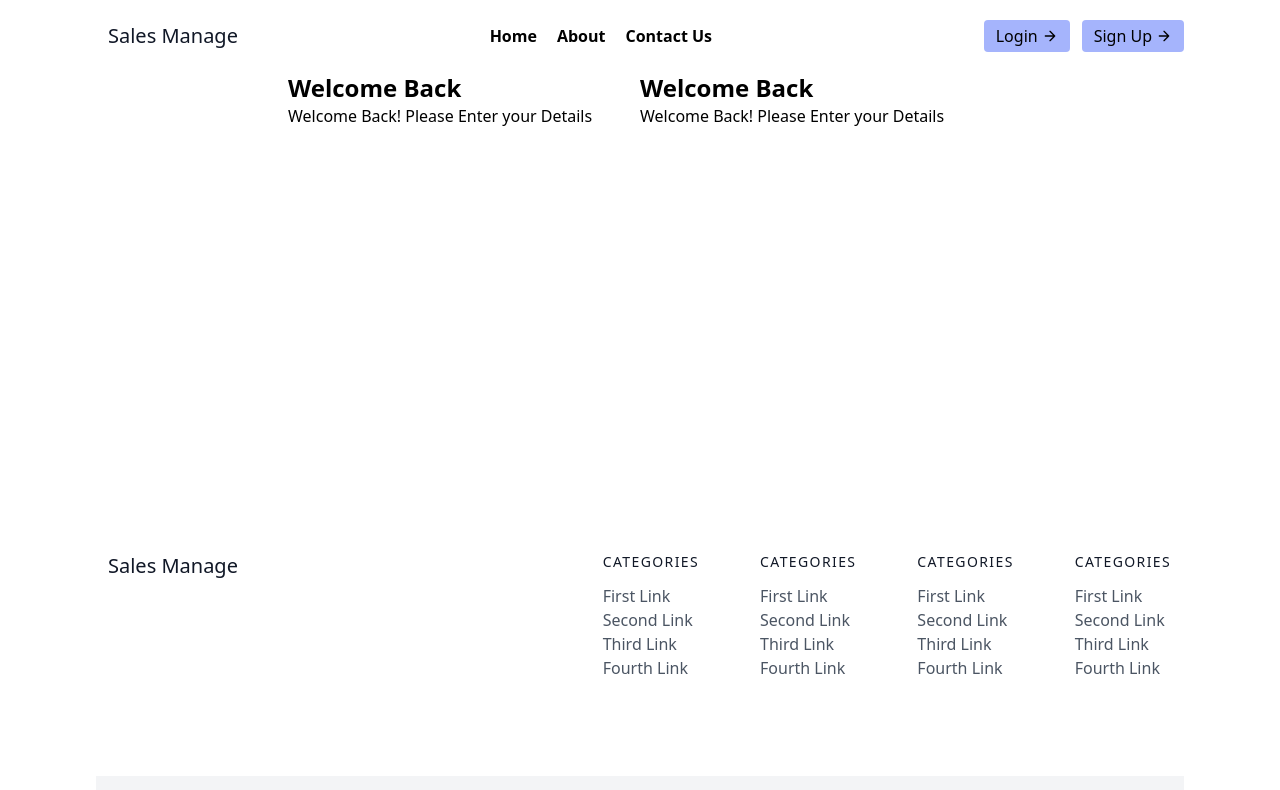
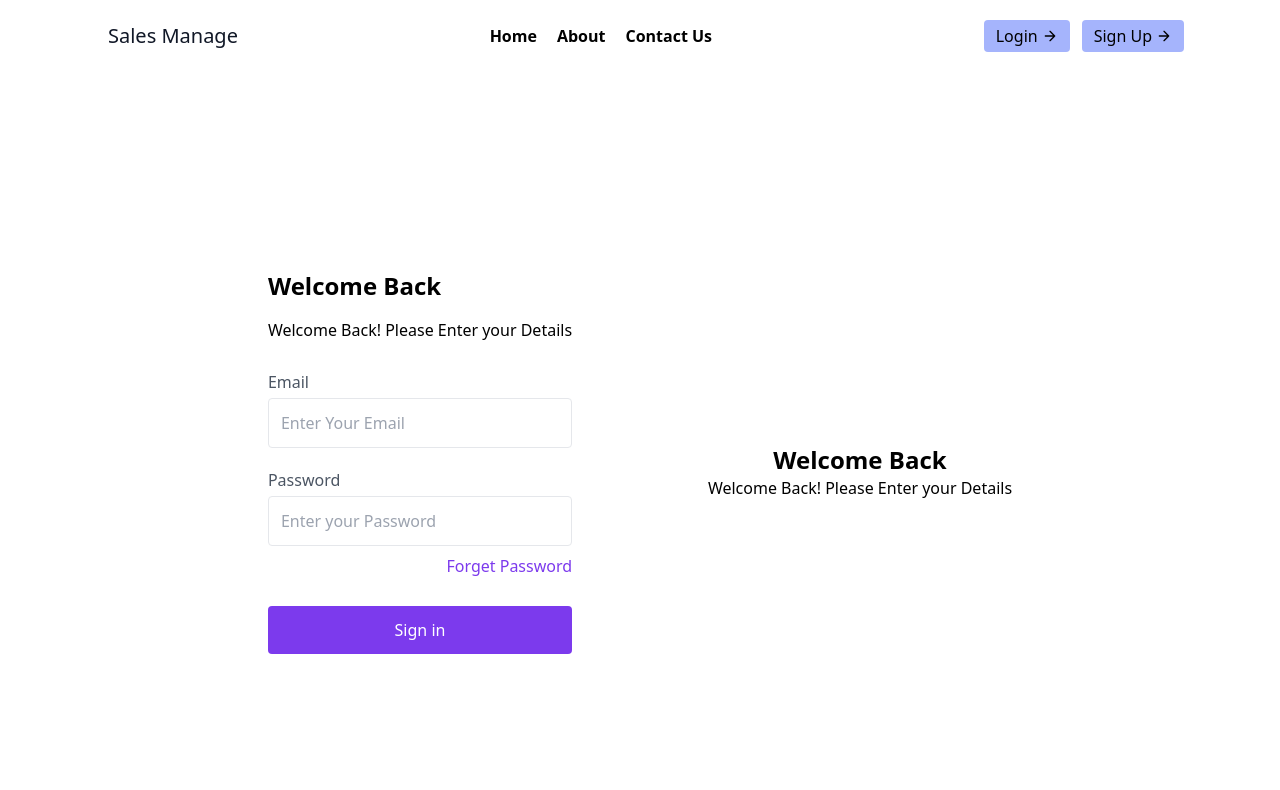
Before and after one commit to Sumitsinh1726/React_portfolio_Project, a React (Create React App) app in the folder krp/: page /login in a window 1280 px wide. Shown: the top 790 px of the page. Built offline with nearby package versions, Linux system fonts and the light colour scheme.

Commit message:
Dharmik
Design

```diff
--- a/krp/src/login/Login.jsx
+++ b/krp/src/login/Login.jsx
@@ -5,18 +5,47 @@ const Login = () => {
     <>
       <div className="md:mx-container">
         <section className="">
-          <div className="flex w-full px-4 justify-center h-96">
-            <div className="w-4/12 h-full  items-center">
-              <div>
-                <form className="flex flex-col justify-center">
+          <div className="flex w-full px-4 justify-center">
+            <div className="w-5/12 h-screen flex justify-center items-center">
+              <div className="">
+                <form className="">
                   <h1 className="text-2xl font-semibold ">Welcome Back</h1>
-                  <p className="text-gray-6000">Welcome Back! Please Enter your Details</p>
+                  <p className="text-gray-6000 my-4">
+                    Welcome Back! Please Enter your Details
+                  </p>
+
+                  <div className="text-start flex flex-col">
+                    <label className="text-gray-600 mt-3">Email</label>
+                    <input
+                      type="email"
+                      name=""
+                      placeholder="Enter Your Email "
+                      className="border mt-1 text-gray-500 rounded px-3 py-3"
+                    />
+
+                    <label className="text-gray-600 mt-5">Password</label>
+                    <input
+                      type="password"
+                      name=""
+                      className="border mt-1 text-gray-500 rounded px-3 py-3"
+                      placeholder="Enter your Password"
+                    />
+
+                    <p className="text-end text-violet-600 font-medium my-2" >Forget Password</p>
+
+                    <button className="bg-violet-600 px-3 py-3 text-center rounded my-5 text-white">Sign in</button>
+                  </div>
                 </form>
               </div>
             </div>
-            <div className="w-4/12 h-full items-center">
-            <h1 className="text-2xl font-semibold ">Welcome Back</h1>
-                  <p className="text-gray-6000">Welcome Back! Please Enter your Details</p>
+
+            <div className="w-5/12 h-screen flex justify-center items-center">
+              <div className="text-center">
+                <h1 className="text-2xl font-semibold ">Welcome Back</h1>
+                <p className="text-gray-6000">
+                  Welcome Back! Please Enter your Details
+                </p>
+              </div>
             </div>
           </div>
         </section>
```
